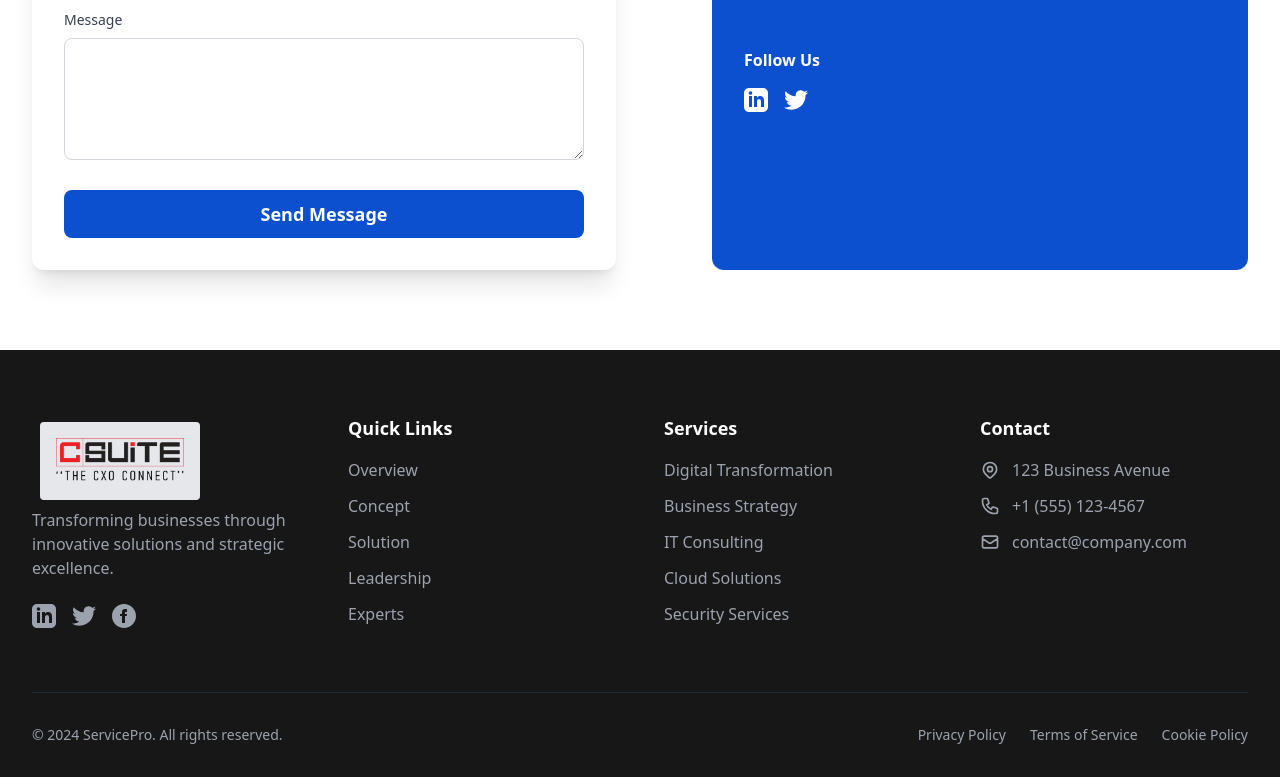
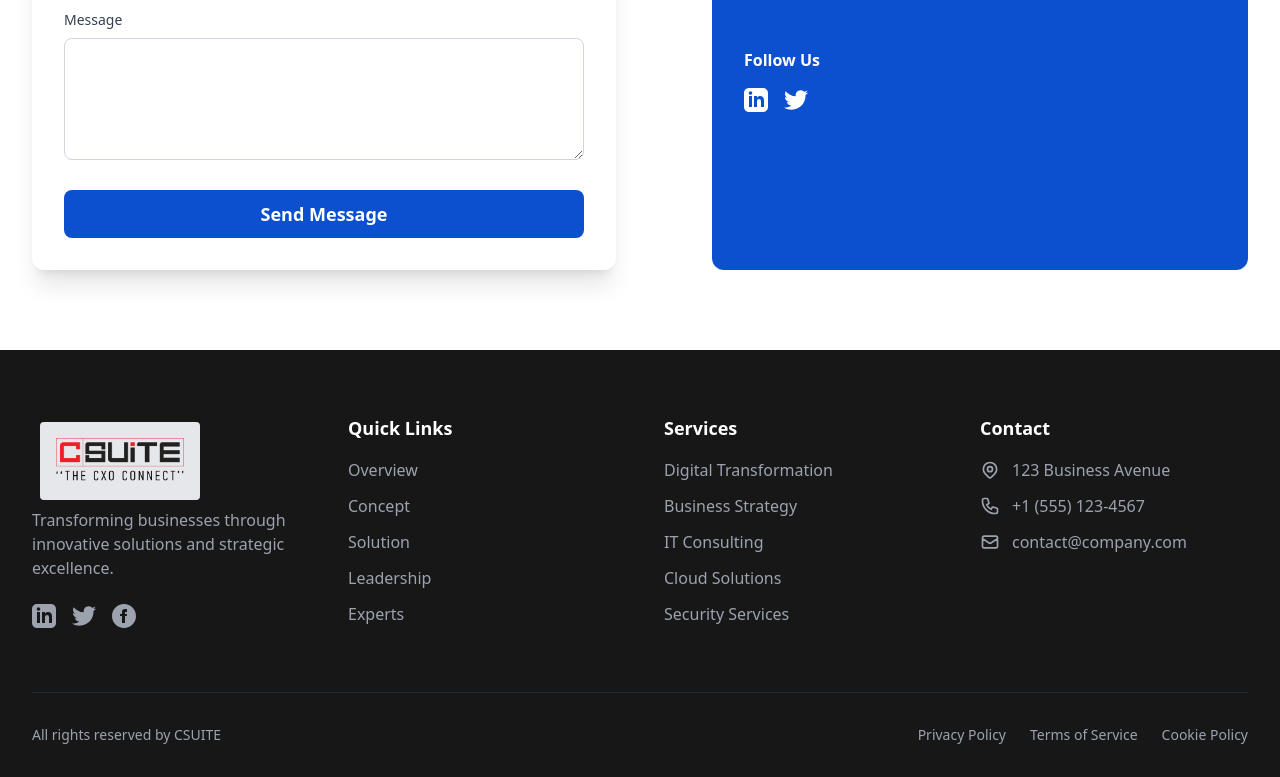
Before and after one commit to AR-Tausif/c-suite-public, a React (Vite) app: page / in a window 1280 px wide. Shown: the part 5213-5990 px from the top of the page. Built offline with nearby package versions, Linux system fonts and the light colour scheme.

Commit message:
responsive for tablet device

```diff
--- a/src/components/EmblaCarousel.tsx
+++ b/src/components/EmblaCarousel.tsx
@@ -35,7 +35,7 @@ const EmblaCarousel:FC<IProps> = (props) => {
       <div className="embla__viewport" ref={emblaRef}>
         <div className="embla__container p-10">
           {slides.map((index) => (
-            <div className="embla__slide flex-[0_0_80%] sm:flex-[0_0_25%] group transform transition-all duration-300 hover:scale-105" key={index}>
+            <div className="embla__slide flex-[0_0_80%] md:flex-[0_0_25%] group transform transition-all duration-300 hover:scale-105" key={index}>
               <div className="embla__slide__number">
                 <ExpertCard/>
               </div>
--- a/src/components/ExpertCard.tsx
+++ b/src/components/ExpertCard.tsx
@@ -1,6 +1,6 @@
 const ExpertCard = () => {
   return (
-    <div className="bg-white rounded-xl shadow-lg overflow-hidden group transition-all duration-300 hover:shadow-2xl">
+    <div className="bg-white rounded-xl shadow-sm overflow-hidden group transition-all duration-300 hover:shadow-sm">
       <div className="p-6">
         <div className="relative">
           <img
--- a/src/components/Footer.tsx
+++ b/src/components/Footer.tsx
@@ -218,7 +218,7 @@ const Footer = () => {
         <div className="border-t border-gray-800 py-8 mt-8">
           <div className="flex flex-col md:flex-row justify-between items-center">
             <p className="text-gray-400 text-sm">
-              &copy; 2024 ServicePro. All rights reserved.
+              All rights reserved by CSUITE
             </p>
             <div className="flex space-x-6 mt-4 md:mt-0">
               <a href="#" className="text-gray-400 hover:text-white text-sm">
--- a/src/components/LeaderCard.tsx
+++ b/src/components/LeaderCard.tsx
@@ -1,7 +1,7 @@
 
 const LeaderCard = () => {
   return (
-    <div className="max-w-sm bg-black text-white rounded-lg overflow-hidden shadow-lg">
+    <div className="max-w-sm bg-black mx-auto text-white rounded-lg overflow-hidden shadow-lg">
       {/* Image Section */}
       <div className="relative max-h-60 overflow-hidden">
         <img
```
